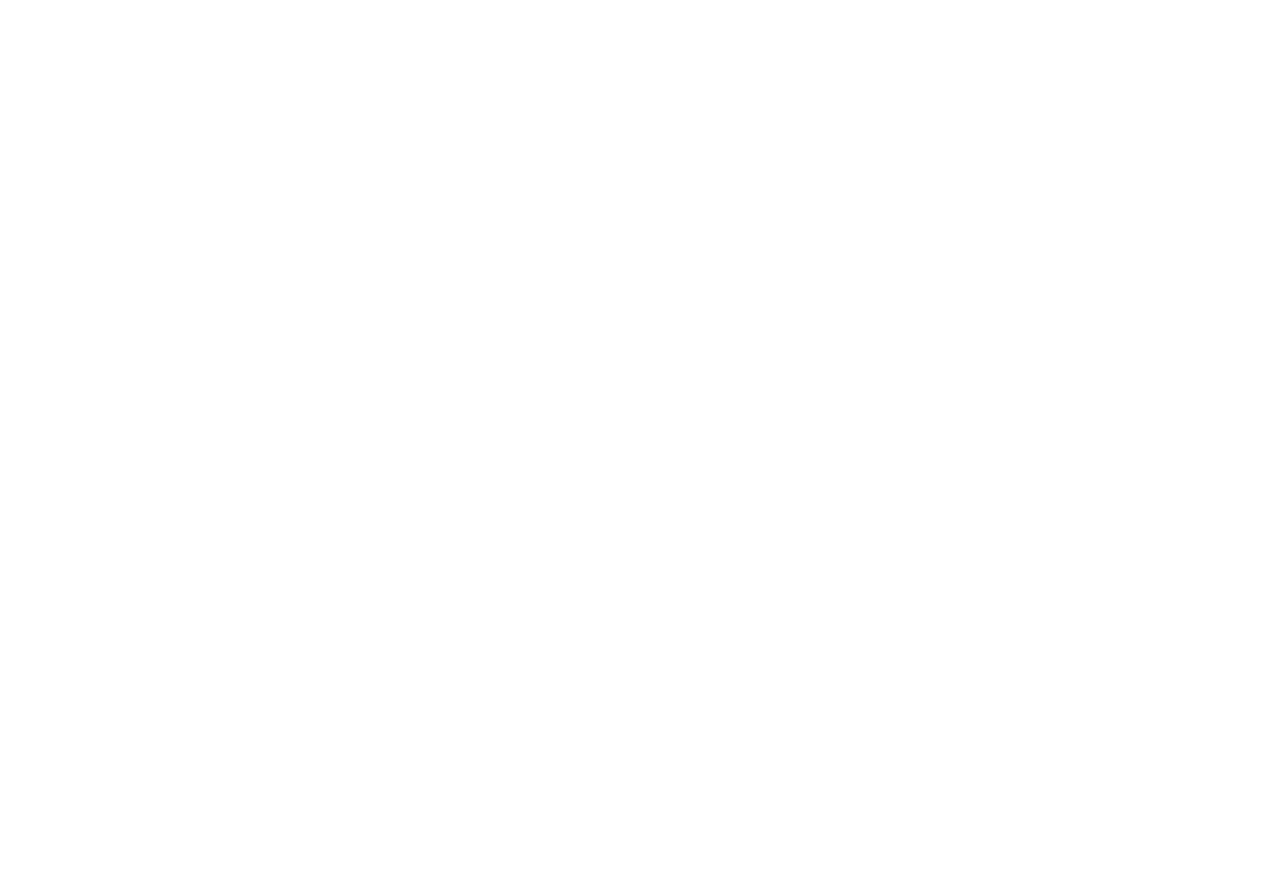
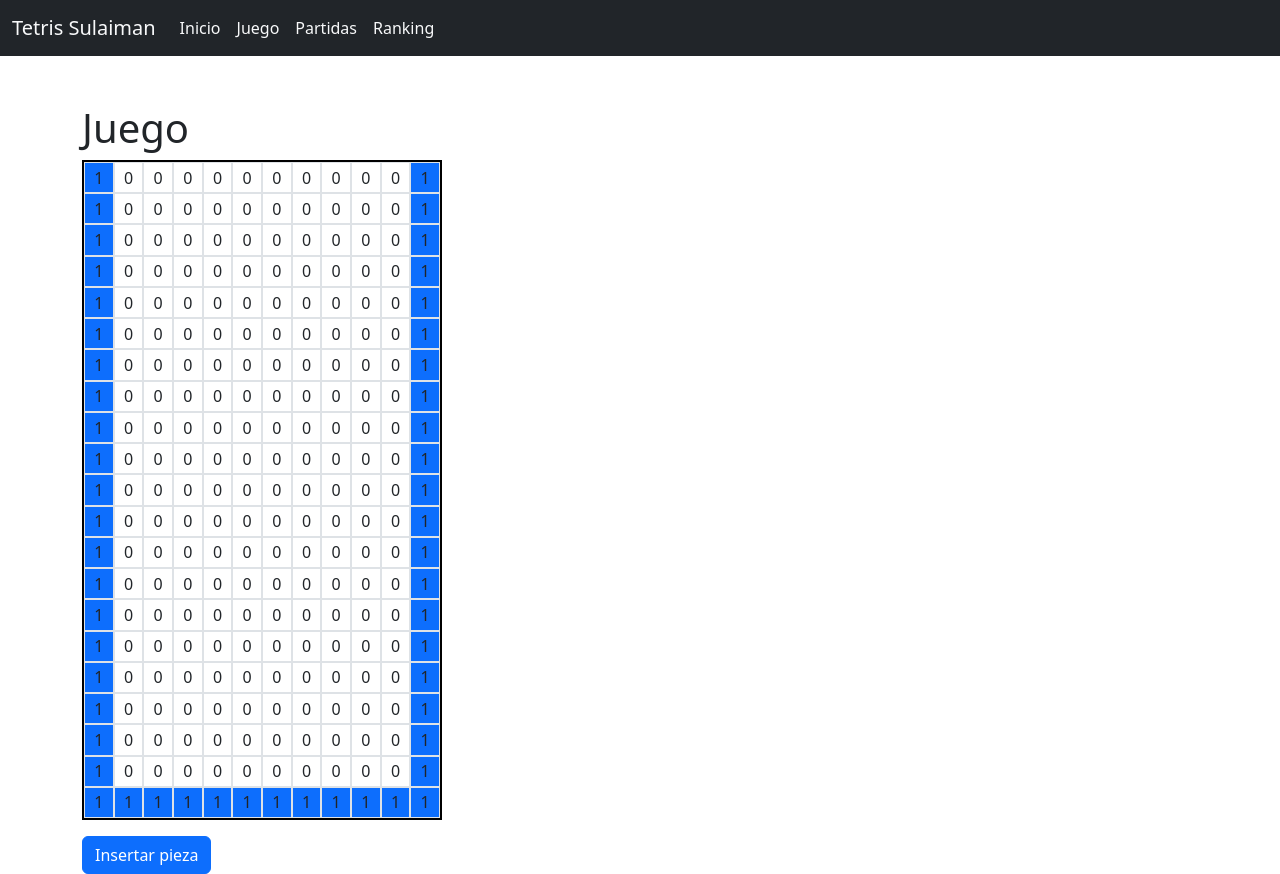
Before and after one commit to SulaimanTahaSantos/ProyectoTetrisSulaiman, a React (Vite) app: page /Juego in a window 1280 px wide. Before the commit this address had no page. Before the commit the page ends 800 px from the top, so only its background shows below. Built offline with nearby package versions, Linux system fonts and the light colour scheme.

Commit message:
Tarea 7:: Función insertaNuevaPieza

```diff
--- a/src/App.jsx
+++ b/src/App.jsx
@@ -1,5 +1,5 @@
 import React from 'react';
-import { BrowserRouter as Router, Route, Routes } from 'react-router-dom'; // Asegúrate de que sea `Routes` y no `Switch`
+import { BrowserRouter as Router, Route, Routes } from 'react-router-dom';
 import Inicio from './components/views/Inicio';
 import Juego from './components/views/Juego';
 import Partidas from './components/views/Partidas';
@@ -10,9 +10,9 @@
     <Router>
       <Routes>
         <Route path="/" element={<Inicio />} />
-        <Route path="./components/views/Juego.jsx" element={<Juego />} />
-        <Route path="./components/views/Partidas.jsx" element={<Partidas />} />
-        <Route path="./components/views/Ranking.jsx" element={<Ranking />} />
+        <Route path="/Juego" element={<Juego />} />
+        <Route path="/Partidas" element={<Partidas />} />
+        <Route path="/Ranking" element={<Ranking />} />
       </Routes>
     </Router>
   );
--- a/src/components/AppMenu.jsx
+++ b/src/components/AppMenu.jsx
@@ -2,19 +2,20 @@
 import Container from 'react-bootstrap/Container';
 import Nav from 'react-bootstrap/Nav';
 import Navbar from 'react-bootstrap/Navbar';
+import { Link } from 'react-router-dom';
 
 function AppMenu() {
   return (
     <Navbar expand="lg" className="bg-dark" style={{ width: '100%' }}>
       <Container fluid>
-        <Navbar.Brand href="/" className="text-light">Tetris Sulaiman</Navbar.Brand>
+        <Navbar.Brand as={Link} to="/" className="text-light">Tetris Sulaiman</Navbar.Brand>
         <Navbar.Toggle aria-controls="basic-navbar-nav" className='bg-white' />
         <Navbar.Collapse id="basic-navbar-nav">
           <Nav>
-            <Nav.Link href="/" className="text-light">Inicio</Nav.Link>
-            <Nav.Link href="/Juego" className="text-light">Juego</Nav.Link>
-            <Nav.Link href="/Partidas" className="text-light">Partidas</Nav.Link>
-            <Nav.Link href="/Ranking" className="text-light">Ranking</Nav.Link>
+            <Nav.Link as={Link} to="/" className="text-light">Inicio</Nav.Link>
+            <Nav.Link as={Link} to="/Juego" className="text-light">Juego</Nav.Link>
+            <Nav.Link as={Link} to="/Partidas" className="text-light">Partidas</Nav.Link>
+            <Nav.Link as={Link} to="/Ranking" className="text-light">Ranking</Nav.Link>
           </Nav>
         </Navbar.Collapse>
       </Container>
--- a/src/components/Panel.jsx
+++ b/src/components/Panel.jsx
@@ -22,8 +22,13 @@
             style={{
               width: '100%',
               height: '100%',
+              display: 'flex',
+              alignItems: 'center',
+              justifyContent: 'center',
             }}
-          />
+          >
+            {cell}
+          </div>
         ))
       )}
     </div>
--- a/src/components/views/Juego.jsx
+++ b/src/components/views/Juego.jsx
@@ -2,16 +2,40 @@
 import { Container, Button } from 'react-bootstrap';
 import AppMenu from '../AppMenu';
 import Panel from '../Panel';
-import Pieza from '../Pieza';
 import modelos from '../../lib/modelos';
+import nuevaPieza from '../../lib/nuevaPieza';
 
 const Juego = () => {
   const [arrayCasillas, setArrayCasillas] = useState(modelos.matriz);
-  const [piezasAleatorias, setPiezasAleatorias] = useState([]);
 
-  const generarPiezaAleatoria = () => {
-    const piezaAleatoria = modelos.piezas[Math.floor(Math.random() * modelos.piezas.length)];
-    setPiezasAleatorias([...piezasAleatorias, piezaAleatoria]);
+  const [piezaActual, setPiezaActual] = useState(() => {
+    const columnaAleatoria = Math.floor(Math.random() * 9) + 1;
+    return nuevaPieza(0, columnaAleatoria);
+  });
+
+  const pintarPieza = () => {
+    if (!piezaActual || !piezaActual.matriz) return;
+
+    const newArray = [...arrayCasillas];
+
+    piezaActual.matriz.forEach((fila, filaIndex) => {
+      fila.forEach((columna, columnaIndex) => {
+        if (columna !== 0) {
+          const filaPos = piezaActual.fila + filaIndex;
+          const columnaPos = piezaActual.columna + columnaIndex;
+
+          if (filaPos >= 0 && filaPos < newArray.length && columnaPos >= 0 && columnaPos < newArray[0].length) {
+            newArray[filaPos][columnaPos] = columna;
+          }
+        }
+      });
+    });
+
+    setArrayCasillas(newArray);
+  };
+
+  const insertaNuevaPieza = () => {
+    pintarPieza();
   };
 
   return (
@@ -23,17 +47,9 @@
         <Panel grid={arrayCasillas} />
 
         <div>
-          <Button onClick={generarPiezaAleatoria} className="mt-3">
-            Generar pieza aleatoria
+          <Button onClick={insertaNuevaPieza} className="mt-3">
+            Insertar pieza
           </Button>
-          <div className="mt-4">
-            {piezasAleatorias.map((pieza, index) => (
-              <div key={index}>
-                <h3>{pieza.nombre} (Ángulo: {pieza.rotaciones[0]})</h3>
-                <Pieza rotacion={pieza.rotaciones[0]} />
-              </div>
-            ))}
-          </div>
         </div>
       </Container>
     </>
--- a/src/lib/class/modeloPieza.js
+++ b/src/lib/class/modeloPieza.js
@@ -4,16 +4,15 @@
     constructor(numero, fila = 0, columna = 1) {
         this.numero = numero;
         this.nombre = modelos.piezas[this.numero].nombre;
-        this.angulo = 0; // El ángulo inicial es 0
-        this.fila = fila; // Posición por defecto
-        this.columna = columna; // Posición por defecto
-        this.matriz = modelos.piezas[this.numero].rotaciones[this.angulo]; // Inicializa la matriz con la rotación 0
+        this.angulo = 0;
+        this.fila = fila;
+        this.columna = columna;
+        this.matriz = modelos.piezas[this.numero].rotaciones[this.angulo];
     }
 
     girar() {
-        // Aumenta el ángulo y ajusta al rango de 0 a 3
         this.angulo = (this.angulo + 1) % 4;
-        this.matriz = modelos.piezas[this.numero].rotaciones[this.angulo]; // Actualiza la matriz después de girar
+        this.matriz = modelos.piezas[this.numero].rotaciones[this.angulo];
     }
 }
 
--- a/src/lib/nuevaPieza.js
+++ b/src/lib/nuevaPieza.js
@@ -1,14 +1,15 @@
 import modeloPieza from "../lib/class/modeloPieza";
 
-function nuevaPieza() {
+function nuevaPieza(fila, columna) {
     const numeroPieza = Math.floor(Math.random() * 7);
-    const pieza = new modeloPieza(numeroPieza, 0, 0);
+    const pieza = new modeloPieza(numeroPieza, fila, columna);
+
     console.log(pieza.numero);
     console.log(pieza.nombre);
-    pieza.angulo = Math.floor(Math.random() * 4);
     console.log(pieza.fila, pieza.columna);
     console.log(pieza.matriz);
-    console.log(pieza.girar());
+    pieza.girar();
+
     return pieza;
 }
 
```
Also changed, not shown: src/lib/modelos.js.
